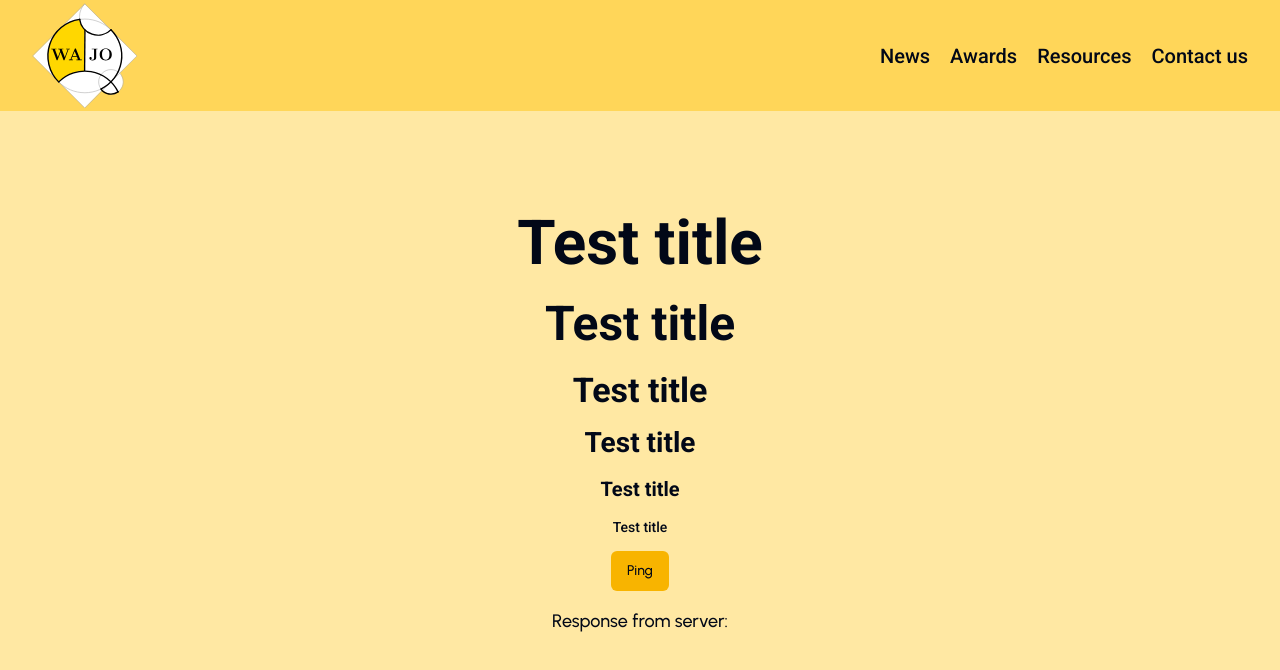
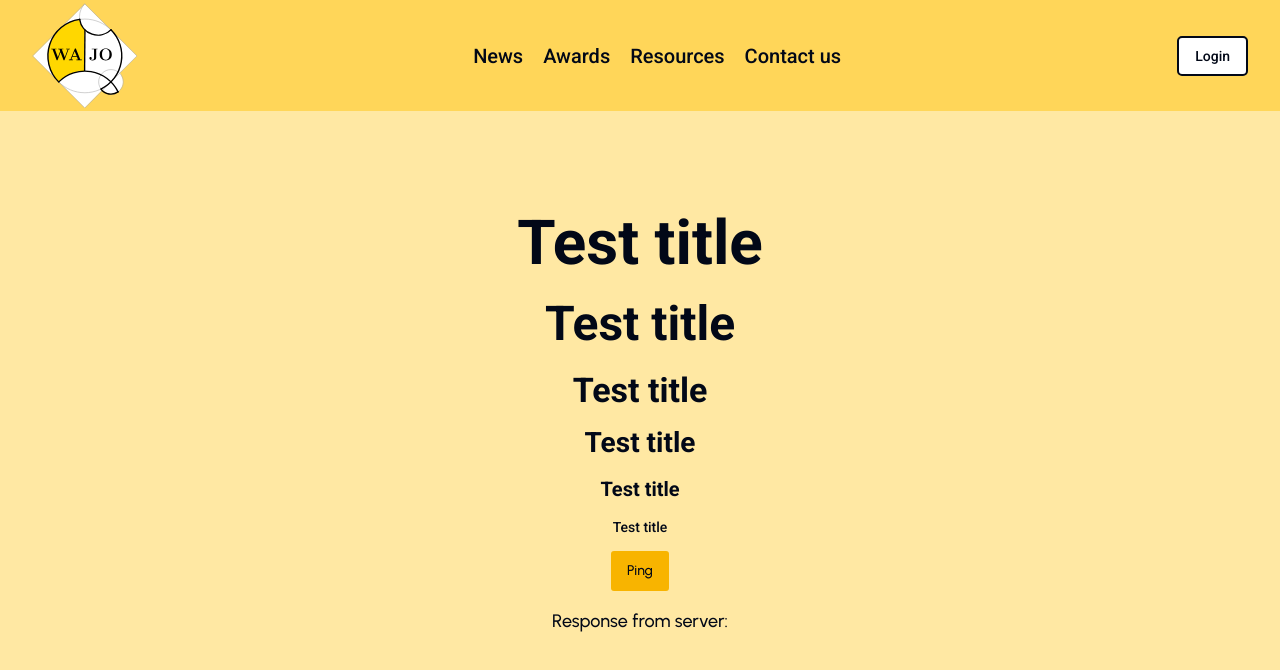
Before and after one commit to codersforcauses/wajo, a Next.js app in the folder client/: page / in a window 1280 px wide. Shown: the top 670 px of the page. Built offline with nearby package versions, Linux system fonts and the light colour scheme.

Commit message:
Login button done
globals.css slightly altered (--radius changed to be 5px 0.313rem)

```diff
--- a/client/src/components/navbar.tsx
+++ b/client/src/components/navbar.tsx
@@ -1,6 +1,8 @@
 import Image from "next/image";
 import Link from "next/link";
 import React from "react";
+
+import { Button } from "@/components/ui/button";
 
 import logo from "../../public/wajo_white.svg";
 import styles from "../styles/modules/navbar.module.css";
@@ -23,6 +25,14 @@ const Navbar = () => {
           <Link href="/resources">Resources</Link>
           <Link href="/contact">Contact us</Link>
         </div>
+        <div>
+          <Button
+            variant={"outline"}
+            className={`${styles.loginButton} font-roboto`}
+          >
+            Login
+          </Button>
+        </div>
       </div>
     </nav>
   );
--- a/client/src/styles/globals.css
+++ b/client/src/styles/globals.css
@@ -34,7 +34,7 @@
     --input: 214.3 31.8% 91.4%;
     --ring: 222.2 84% 4.9%;
 
-    --radius: 0.5rem;
+    --radius: 0.313rem;
   }
 }
 
--- a/client/src/styles/modules/navbar.module.css
+++ b/client/src/styles/modules/navbar.module.css
@@ -17,3 +17,10 @@
     font-size: 20px;
     font-weight: 500;
 }
+
+.loginButton {
+    border-color: black;
+    border: 2px solid;
+    border-radius: var(--radius);
+    background-color: white;
+}
```
